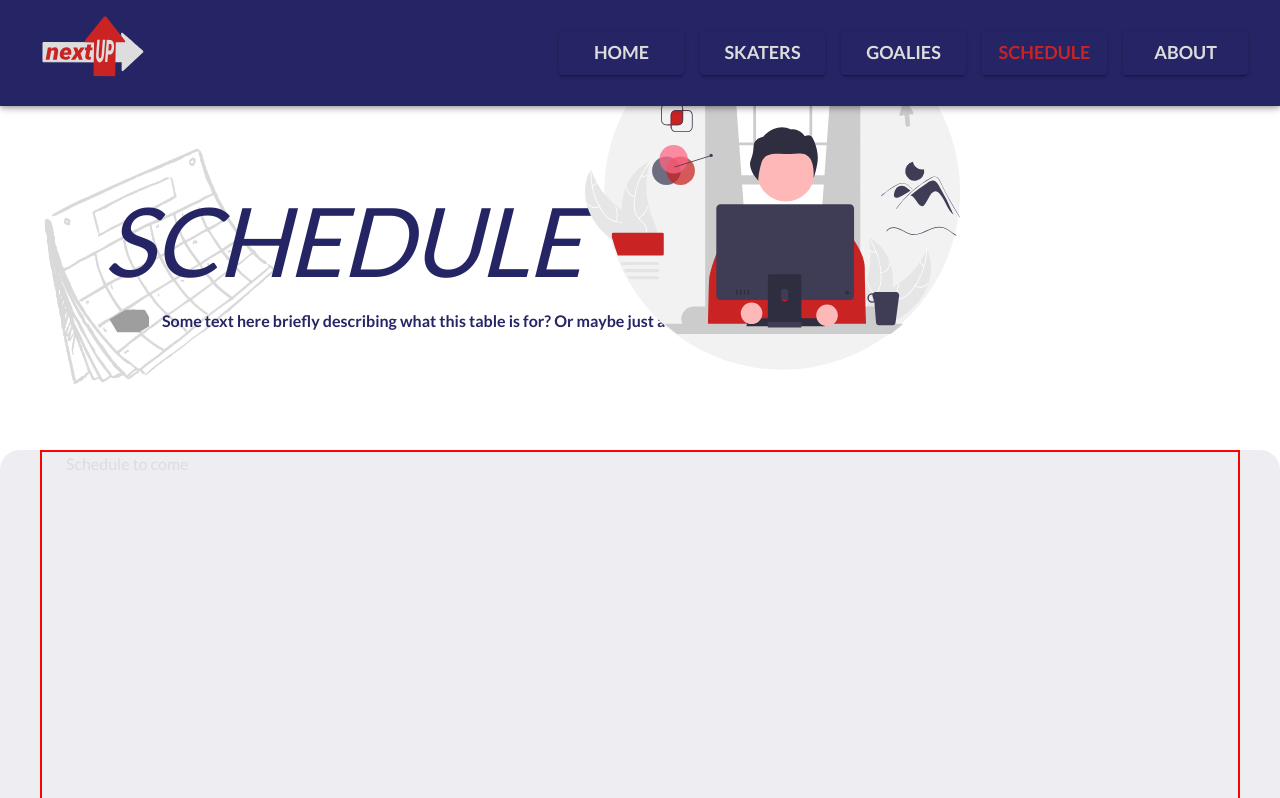
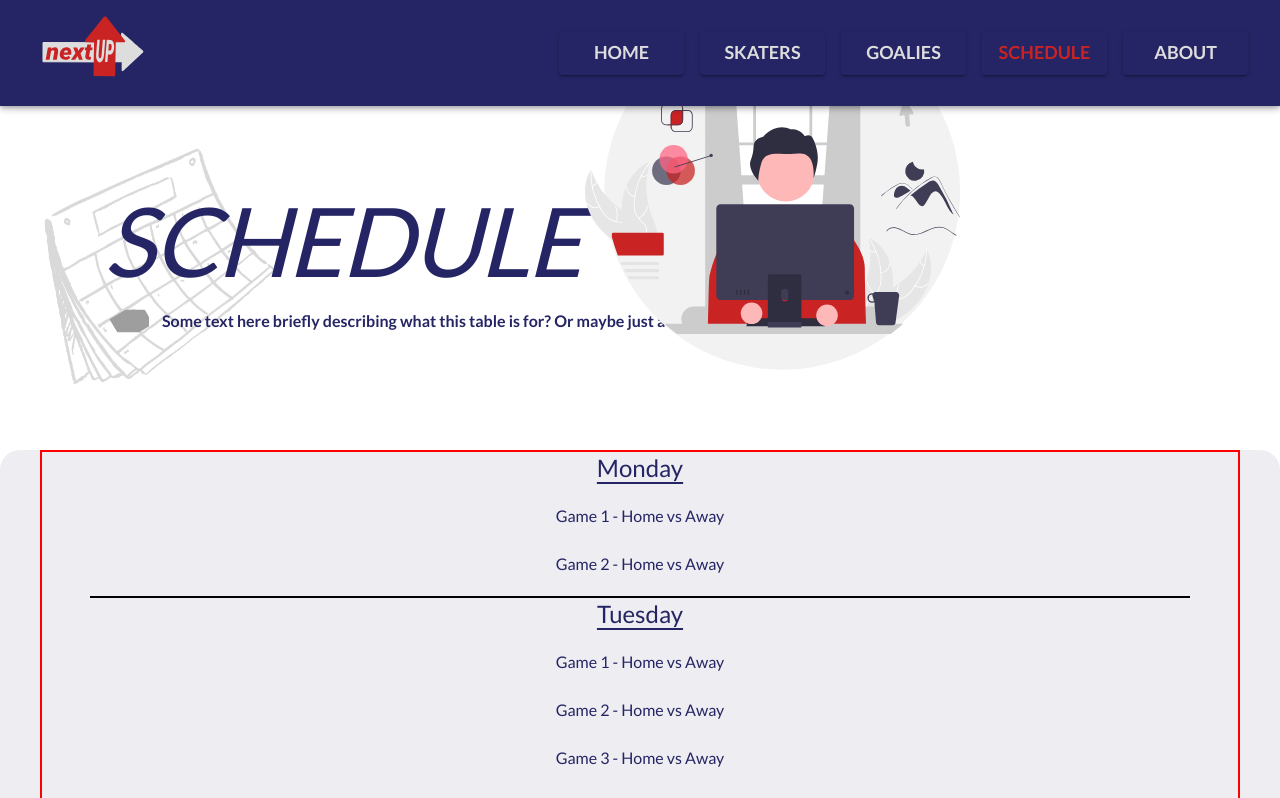
Before and after one commit to apreynolds1989/nextUP, a React (Create React App) app: page /schedule in a window 1280 px wide. Shown: the top 798 px of the page. Built offline with nearby package versions, Linux system fonts and the light colour scheme; grey boxes are pictures that could not be loaded.

Commit message:
Created GameDayBox and WeeklyGamesList components; added data from games.js local file

```diff
--- /dev/null
+++ b/src/assets/data/games.js
@@ -0,0 +1,33 @@
+export const games = {
+    Monday: ['Home vs Away', 'Home vs Away'],
+    Tuesday: [
+        'Home vs Away',
+        'Home vs Away',
+        'Home vs Away',
+        'Home vs Away',
+        'Home vs Away',
+    ],
+    Wednesday: ['Home vs Away', 'Home vs Away', 'Home vs Away'],
+    Thursday: [
+        'Home vs Away',
+        'Home vs Away',
+        'Home vs Away',
+        'Home vs Away',
+        'Home vs Away',
+        'Home vs Away',
+        'Home vs Away',
+    ],
+    Friday: ['Home vs Away', 'Home vs Away', 'Home vs Away'],
+    Saturday: [
+        'Home vs Away',
+        'Home vs Away',
+        'Home vs Away',
+        'Home vs Away',
+        'Home vs Away',
+        'Home vs Away',
+        'Home vs Away',
+        'Home vs Away',
+        'Home vs Away',
+    ],
+    Sunday: ['Home vs Away'],
+};
--- a/src/assets/theme.js
+++ b/src/assets/theme.js
@@ -27,7 +27,7 @@ export const gtTheme = createTheme({
     typography: {
         fontFamily: ['lato', 'sans-serif'].join(','),
         allVariants: {
-            color: palette.gtWhite,
+            color: palette.gtBlue,
         },
         h1: {
             letterSpacing: '-2px',
--- a/src/components/Banner.jsx
+++ b/src/components/Banner.jsx
@@ -2,7 +2,6 @@ import { Box, Typography } from '@mui/material';
 import { Container } from '@mui/system';
 import React from 'react';
 import { bannerSX } from '../assets/theme';
-import { palette } from '../assets/theme';
 import { DesignerSVG } from './DesignerSVG';
 import { ShootingPuck } from './ShootingPuck';
 
@@ -25,7 +24,6 @@ export const Banner = ({ background, title }) => {
                         sx={{
                             paddingX: 10,
                             paddingTop: 5,
-                            color: palette.gtBlue,
                         }}
                     >
                         {title}
@@ -43,7 +41,6 @@ export const Banner = ({ background, title }) => {
                             sx={{
                                 fontWeight: 'bold',
                                 paddingLeft: 1,
-                                color: palette.gtBlue,
                                 alignSelf: 'center',
                             }}
                         >
--- /dev/null
+++ b/src/components/GameDayBox.jsx
@@ -0,0 +1,46 @@
+import { Box, List, Typography, ListItem, ListItemText } from '@mui/material';
+import React from 'react';
+import { games } from '../assets/data/games';
+
+export const GameDayBox = ({ day }) => {
+    const gamesArr = games[day];
+
+    return (
+        <Box
+            sx={{
+                display: 'flex',
+                flexDirection: 'column',
+                borderBottom: '2px solid black',
+            }}
+        >
+            <Box>
+                <Typography
+                    variant='h5'
+                    sx={{
+                        textAlign: 'center',
+                        textDecoration: 'underline',
+                        textUnderlineOffset: '5px',
+                    }}
+                >
+                    {day}
+                </Typography>
+            </Box>
+            <Box>
+                <List>
+                    {gamesArr.map((game, index) => (
+                        <ListItem
+                            key={`${day} Game ${index + 1}`}
+                            sx={{
+                                textAlign: 'center',
+                            }}
+                        >
+                            <ListItemText
+                                primary={`Game ${index + 1} - ${game}`}
+                            />
+                        </ListItem>
+                    ))}
+                </List>
+            </Box>
+        </Box>
+    );
+};
--- /dev/null
+++ b/src/components/WeeklyGamesList.jsx
@@ -0,0 +1,18 @@
+import { Box } from '@mui/material';
+import { Container } from '@mui/system';
+import React from 'react';
+import { GameDayBox } from './GameDayBox';
+
+export const WeeklyGamesList = () => {
+    return (
+        <Container>
+            <GameDayBox day='Monday' />
+            <GameDayBox day='Tuesday' />
+            <GameDayBox day='Wednesday' />
+            <GameDayBox day='Thursday' />
+            <GameDayBox day='Friday' />
+            <GameDayBox day='Saturday' />
+            <GameDayBox day='Sunday' />
+        </Container>
+    );
+};
--- a/src/pages/Schedule.jsx
+++ b/src/pages/Schedule.jsx
@@ -2,6 +2,7 @@ import React from 'react';
 import { bannerScheduleBackground, tableContainer } from '../assets/theme';
 import { Container } from '@mui/system';
 import { Banner } from '../components/Banner';
+import { WeeklyGamesList } from '../components/WeeklyGamesList';
 
 export const Schedule = () => {
     return (
@@ -22,9 +23,12 @@ export const Schedule = () => {
                         border: '2px solid red',
                     }}
                 >
-                    Schedule to come
+                    <WeeklyGamesList />
                 </Container>
             </Container>
         </>
     );
 };
+
+// Team Logos
+// https://www-league.nhlstatic.com/images/logos/teams-current-primary-light/TEAMID.svg
```
